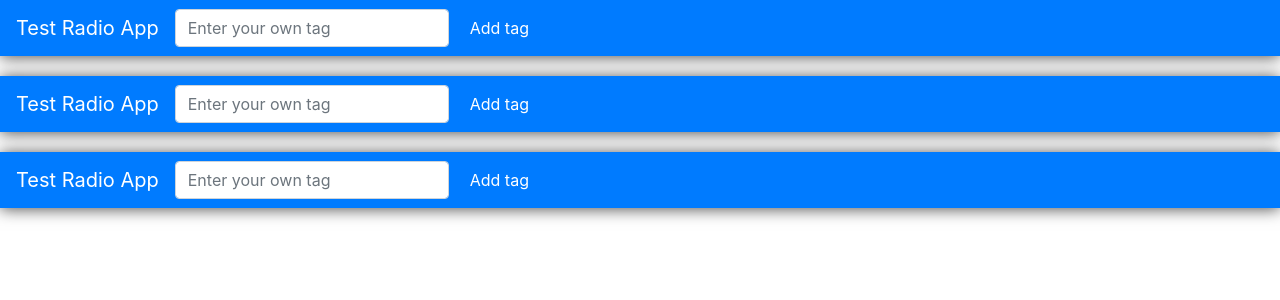
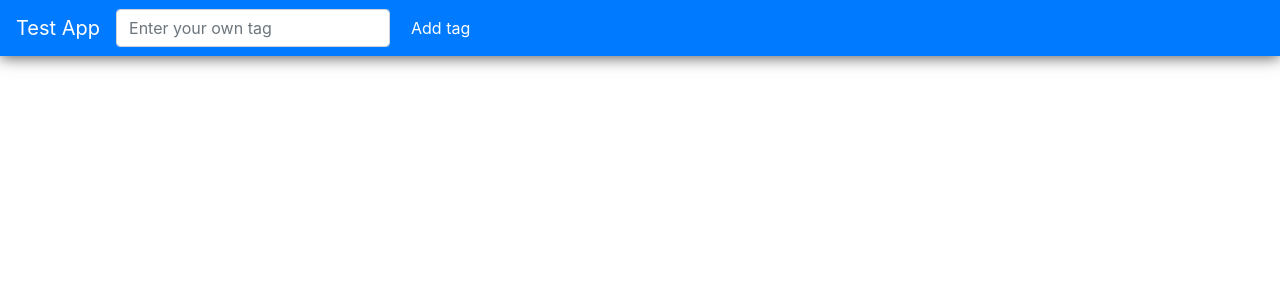
Before and after one commit to mareskav/test-radio-app, a React (Create React App) app: page / in a window 1280 px wide. Shown: the top 300 px of the page. Built offline with nearby package versions, Linux system fonts and the light colour scheme.

Commit message:
App rename, package updates

```diff
--- a/package.json
+++ b/package.json
@@ -24,7 +24,6 @@
     "extends": "react-app"
   },
   "devDependencies": {
-    "babel-eslint": "^10.0.1",
     "enzyme": "^3.11.0",
     "eslint": "^5.16.0",
     "eslint-config-airbnb": "^17.1.0",
@@ -36,7 +35,7 @@
     "eslint-plugin-promise": "^4.1.1",
     "eslint-plugin-react": "^7.13.0",
     "eslint-plugin-standard": "^4.0.0",
-    "jest": "^25.1.0",
+    "jest": "24.7.1",
     "prettier": "^1.17.1",
     "pretty-quick": "^1.11.0"
   },
--- a/public/index.html
+++ b/public/index.html
@@ -19,7 +19,7 @@
       work correctly both with client-side routing and a non-root public URL.
       Learn how to configure a non-root public URL by running `npm run build`.
     -->
-    <title>Test Radio App</title>
+    <title>Test App</title>
   </head>
   <body>
     <noscript>You need to enable JavaScript to run this app.</noscript>
--- a/src/App.js
+++ b/src/App.js
@@ -19,8 +19,6 @@ const tagsList = tagsArray.map(item => item);
 
 const App = () => (
   <div className="App">
-    <TestApp />
-    <TestApp />
     <TestApp />
   </div>
 );
@@ -53,7 +51,7 @@ const TestApp = () => {
   return (
     <div className="TestApp">
       <Navbar bg="primary" variant="dark" className={NavBarClass}>
-        <Navbar.Brand variant="light"> Test Radio App </Navbar.Brand>
+        <Navbar.Brand variant="light"> Test App </Navbar.Brand>
         <Form inline onSubmit={handleSubmit}>
           <FormControl
             value={value}
```
Also changed, not shown: .eslintrc.json, 2 other files (tests, documents, lock files or other folders).
